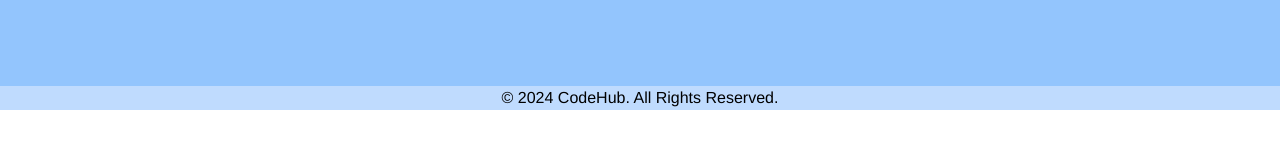
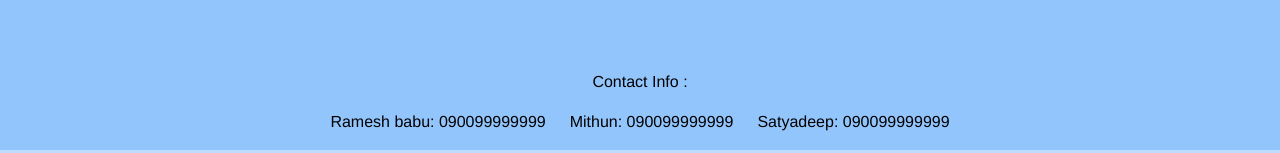
Before and after one commit to SaiShankar93/tech-pulse, a React (Vite) app: page / in a window 1280 px wide. Shown: the part 5650-5803 px from the top of the page. Before the commit the page ends 5760 px from the top, so only its background shows below. Built offline with nearby package versions, Linux system fonts and the light colour scheme.

Commit message:
Update Footer.jsx

```diff
--- a/src/components/Footer.jsx
+++ b/src/components/Footer.jsx
@@ -86,7 +86,21 @@ function Footer() {
                 </div>
 
             </div>
+            <div className="w-full text-center">
+                Contact Info :
+                <div className="flex justify-center pt-4 gap-6">
+                    <p>
+                        Ramesh babu: 090099999999
+                    </p>
+                    <p>
+                        Mithun: 090099999999
 
+                    </p>
+                    <p>
+                        Satyadeep: 090099999999
+                    </p>
+                </div>
+            </div>
             <div className="text-center bg-blue-200 text-black mt-4">
                 <span>
                     &copy; {new Date().getFullYear()} CodeHub. All Rights Reserved.
```
